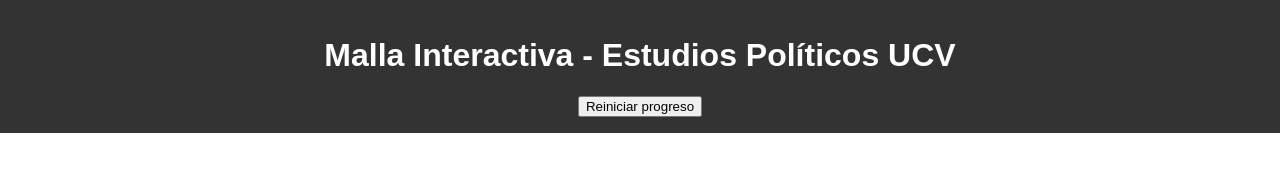
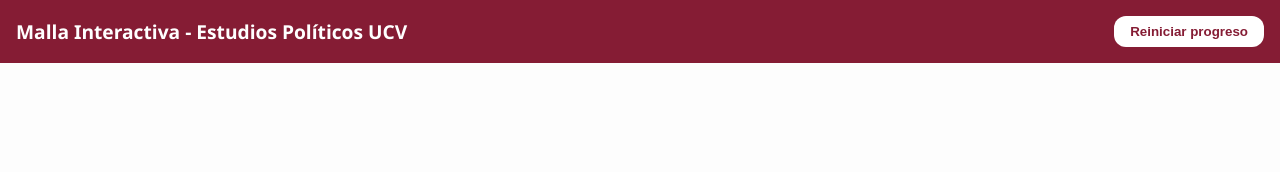
Before and after one commit to magiidk/Malla-EEPA, a plain HTML site: page index.html in a window 1280 px wide. Drawn offline with Linux system fonts and the light colour scheme.

Commit message:
Update style.css

```diff
--- a/style.css
+++ b/style.css
@@ -2,49 +2,83 @@
   --aprobada: #722F37;
   --habilitada: #851c34;
   --bloqueada: #47020a;
+  --text-light: #f4f4f4;
+  --radius: 12px;
+  --transition: 0.3s ease;
 }
 
 body {
-  font-family: sans-serif;
   margin: 0;
-  padding: 0;
-  background: #fff;
+  font-family: 'Segoe UI', sans-serif;
+  background: #fdfdfd;
+  color: #333;
 }
 
 header {
-  background: #333;
+  padding: 1rem;
+  background: var(--habilitada);
   color: white;
-  padding: 1rem;
-  text-align: center;
+  display: flex;
+  justify-content: space-between;
+  align-items: center;
+  flex-wrap: wrap;
 }
 
-#malla {
+h1 {
+  margin: 0;
+  font-size: 1.2rem;
+}
+
+button {
+  background: white;
+  color: var(--habilitada);
+  border: none;
+  padding: 0.5rem 1rem;
+  border-radius: var(--radius);
+  cursor: pointer;
+  font-weight: bold;
+  transition: background var(--transition);
+}
+
+button:hover {
+  background: #eee;
+}
+
+main {
   display: grid;
-  grid-template-columns: repeat(auto-fit, minmax(120px, 1fr));
+  grid-template-columns: repeat(auto-fit, minmax(220px, 1fr));
   gap: 1rem;
-  padding: 2rem;
+  padding: 1rem;
 }
 
 .materia {
   padding: 1rem;
-  border-radius: 8px;
-  color: white;
-  text-align: center;
-  font-weight: bold;
+  border-radius: var(--radius);
+  color: var(--text-light);
+  transition: background var(--transition), transform var(--transition);
+  cursor: pointer;
+  box-shadow: 0 2px 6px rgba(0,0,0,0.1);
+  position: relative;
+}
+
+.materia:hover {
+  transform: scale(1.02);
 }
 
 .aprobada {
-  background-color: var(--aprobada);
+  background: var(--aprobada);
+  text-decoration: line-through;
 }
 
 .habilitada {
-  background-color: var(--habilitada);
+  background: var(--habilitada);
 }
 
 .bloqueada {
-  background-color: var(--bloqueada);
+  background: var(--bloqueada);
+  opacity: 0.6;
+  cursor: not-allowed;
 }
-
 #configuracion {
   padding: 1rem;
   background: #f0f0f0;
```
